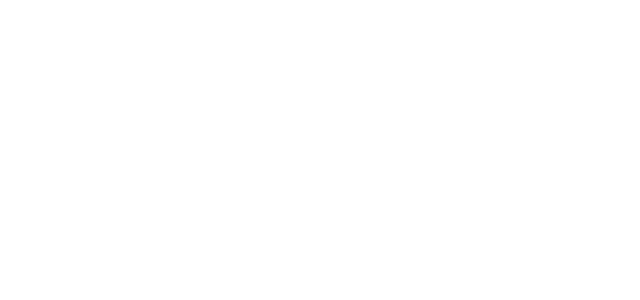
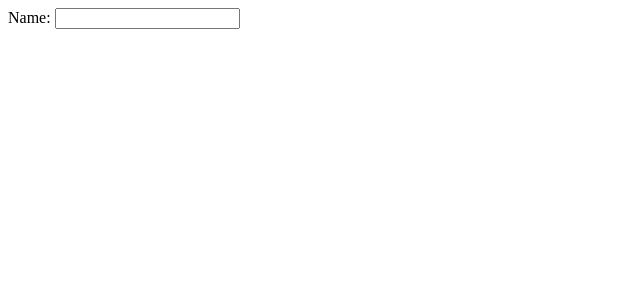
Before and after one commit to michael-twomey/resume-app, a React (Create React App) app: page / in a window 1280 px wide. Shown: the top 300 px of the page, without its empty margins (0-640 px from the left). Built offline with nearby package versions, Linux system fonts and the light colour scheme.

Commit message:
Lift ContactForm data into Contact

```diff
--- a/public/index.html
+++ b/public/index.html
@@ -2,42 +2,10 @@
 <html lang="en">
   <head>
     <meta charset="utf-8" />
-    <link rel="icon" href="%PUBLIC_URL%/favicon.ico" />
     <meta name="viewport" content="width=device-width, initial-scale=1" />
-    <meta name="theme-color" content="#000000" />
-    <meta
-      name="description"
-      content="Web site created using create-react-app"
-    />
-    <link rel="apple-touch-icon" href="%PUBLIC_URL%/logo192.png" />
-    <!--
-      manifest.json provides metadata used when your web app is installed on a
-      user's mobile device or desktop. See https://developers.google.com/web/fundamentals/web-app-manifest/
-    -->
-    <link rel="manifest" href="%PUBLIC_URL%/manifest.json" />
-    <!--
-      Notice the use of %PUBLIC_URL% in the tags above.
-      It will be replaced with the URL of the `public` folder during the build.
-      Only files inside the `public` folder can be referenced from the HTML.
-
-      Unlike "/favicon.ico" or "favicon.ico", "%PUBLIC_URL%/favicon.ico" will
-      work correctly both with client-side routing and a non-root public URL.
-      Learn how to configure a non-root public URL by running `npm run build`.
-    -->
-    <title>React App</title>
+    <title>Resume App</title>
   </head>
   <body>
-    <noscript>You need to enable JavaScript to run this app.</noscript>
     <div id="root"></div>
-    <!--
-      This HTML file is a template.
-      If you open it directly in the browser, you will see an empty page.
-
-      You can add webfonts, meta tags, or analytics to this file.
-      The build step will place the bundled scripts into the <body> tag.
-
-      To begin the development, run `npm start` or `yarn start`.
-      To create a production bundle, use `npm run build` or `yarn build`.
-    -->
   </body>
 </html>
--- a/src/App.js
+++ b/src/App.js
@@ -1,6 +1,8 @@
+import Contact from './Contact';
+
 function App() {
   return (
-    <div className="App"></div>
+    <Contact />
   );
 }
 
--- /dev/null
+++ b/src/Contact.js
@@ -0,0 +1,28 @@
+import React from 'react';
+import ContactForm from './ContactForm';
+
+export default class Contact extends React.Component {
+  constructor(props) {
+    super(props);
+    this.state = {
+      isContactFromOn: true,
+    };
+    this.handleInputChange = this.handleInputChange.bind(this);
+  }
+
+  handleInputChange(target) {
+    const value = target.value;
+    const name = target.name;
+
+    this.setState({
+      [name]: value
+    });
+  }
+
+  render() {
+    console.log(this.state.name)
+    return (
+      <ContactForm handleInputChange={this.handleInputChange} />
+    )
+  }
+}
--- /dev/null
+++ b/src/ContactForm.js
@@ -0,0 +1,23 @@
+import React from 'react';
+
+export default class ContactForm extends React.Component {
+  constructor(props) {
+    super(props);
+    this.handleInputChange = this.handleInputChange.bind(this);
+  }
+
+  handleInputChange(e) {
+    this.props.handleInputChange(e.target)
+  }
+
+  render() {
+    return (
+      <form>
+        <label>Name: </label>
+        <input
+          name="name"
+          onChange={this.handleInputChange} />
+      </form>
+    )
+  }
+}
```
